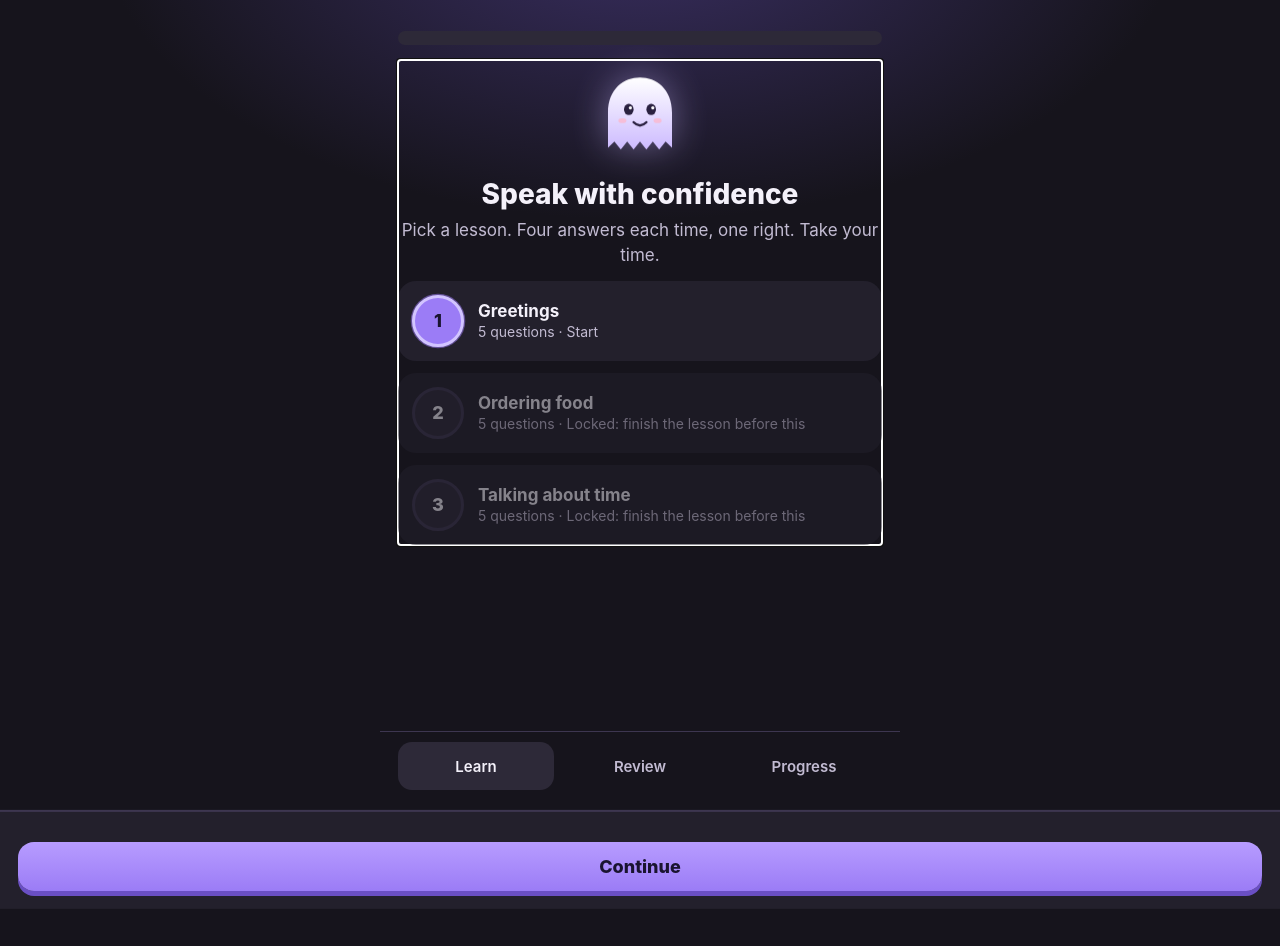
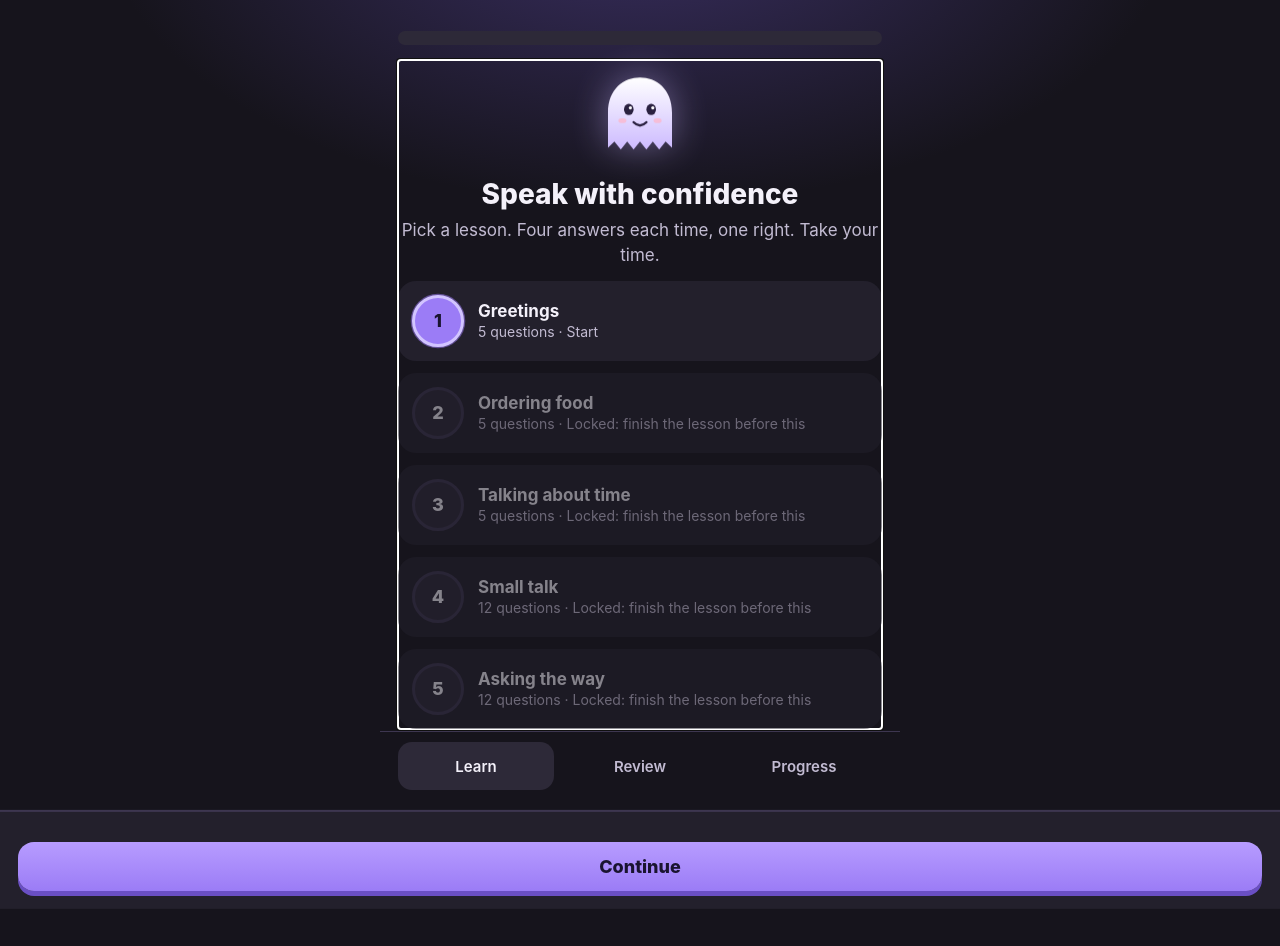
Before and after one commit to GhostChatDev/Speak-Learn-English-with-Ghost, a plain HTML site: page ghost-speak-web.html in a window 1280 px wide. Before the commit the page ends 801 px from the top, so only its background shows below. Drawn offline with Linux system fonts and the light colour scheme.

Commit message:
Add two challenge lessons (Small talk, Asking the way) with 4-choice questions
Committed by Ghost Code.

```diff
--- a/ghost-speak-web.html
+++ b/ghost-speak-web.html
@@ -170,6 +170,34 @@ export const LESSONS = [
     { id: "t3", prompt: "Something that happened last week:", answer: "I went to the park last week", wrong: ["I go to the park last week", "I will went to the park", "I going to the park"] },
     { id: "t4", prompt: "Choose the right form: 'She ___ to work every day.'", answer: "goes", wrong: ["go", "going", "gone"] },
     { id: "t5", prompt: "A plan for later this year:", answer: "I'm going to study in the autumn", wrong: ["I went to study last year", "I studied in the autumn", "I'm study in the autumn"] },
+  ]},
+  { id: "small-talk", title: "Small talk", items: [
+    { id: "s1", prompt: "Someone asks 'How are you?' A natural reply:", answer: "I'm doing well, thanks. And you?", wrong: ["I am well-doing, thank", "Yes, I am you", "I are fine, you"] },
+    { id: "s2", prompt: "Ending a conversation politely:", answer: "It was lovely talking to you", wrong: ["It was lovely talk you", "Stop talking now", "Bye, never again"] },
+    { id: "s3", prompt: "Asking about someone's weekend:", answer: "Did you do anything nice at the weekend?", wrong: ["Did you nice anything weekend?", "Do you weekend go nice?", "Weekend is nice for you did?"] },
+    { id: "s4", prompt: "Someone compliments your jacket. Reply:", answer: "Thank you, I like it too", wrong: ["Thanks, you jacket", "Jacket is thank you", "I like you jacket"] },
+    { id: "s5", prompt: "You want to agree with an idea:", answer: "I completely agree", wrong: ["I completely agreed me", "I agree complete", "I am agree it"] },
+    { id: "s6", prompt: "A friend tells you good news. Reply:", answer: "That's wonderful news!", wrong: ["That's wonder news!", "News wonderful is that!", "Wonderful is news I"] },
+    { id: "s7", prompt: "Politely interrupting someone:", answer: "Sorry to interrupt, but may I add something?", wrong: ["Sorry interrupt, add I something", "Shut up, I want to add", "Stop, I speak now"] },
+    { id: "s8", prompt: "Asking how long someone has lived here:", answer: "How long have you lived here?", wrong: ["How long you have lived here?", "How long do you living here?", "How long are you live here since?"] },
+    { id: "s9", prompt: "Showing interest in someone's hobbies:", answer: "What do you do in your free time?", wrong: ["What you do in free time?", "What free time you do?", "Do you what free time?"] },
+    { id: "s10", prompt: "Saying you are not certain:", answer: "I'm not sure, to be honest", wrong: ["I no sure, to be honest", "I not sure be honest", "Not I sure, honest be"] },
+    { id: "s11", prompt: "Offering to help someone:", answer: "Can I help you with that?", wrong: ["Can I help with you that?", "Help me you that can?", "I can help that you"] },
+    { id: "s12", prompt: "Ending a phone call warmly:", answer: "Let's speak again soon", wrong: ["Let us speak again soonly", "Let's talk soon at I", "I let speak again"] },
+  ]},
+  { id: "directions", title: "Asking the way", items: [
+    { id: "d1", prompt: "Asking where the station is:", answer: "Excuse me, where is the station?", wrong: ["Excuse me, station where is?", "Where station is excuse me?", "Excuse, the station where"] },
+    { id: "d2", prompt: "Telling someone to turn at the lights:", answer: "Turn right at the traffic lights", wrong: ["Turn right on traffic light ago", "Right turn lights are traffic at", "Go right, then the lights"] },
+    { id: "d3", prompt: "Asking if a shop is far away:", answer: "Is it far from here?", wrong: ["Is far it from here?", "It is far from here?", "Far is it here from?"] },
+    { id: "d4", prompt: "Meaning of 'next to':", answer: "beside", wrong: ["behind", "between", "across from it"] },
+    { id: "d5", prompt: "Meaning of 'in front of':", answer: "in front of", wrong: ["behind", "under", "far from"] },
+    { id: "d6", prompt: "You are lost. Ask for help:", answer: "Sorry, I'm lost. Could you help me?", wrong: ["Sorry, I lost. Help me?", "I'm lost, you help", "Help me lost, sorry you"] },
+    { id: "d7", prompt: "Asking how far it is on foot:", answer: "How far is it on foot?", wrong: ["How far is it by foot on?", "How far walking it is?", "How is far foot it?"] },
+    { id: "d8", prompt: "Thanking someone for directions:", answer: "Thanks, you've been very helpful", wrong: ["Thanks, you very helpful been", "Thanks, you are help been", "Thanks, helpful you was"] },
+    { id: "d9", prompt: "Meaning of 'route':", answer: "the way you travel from A to B", wrong: ["a kind of map picture", "a type of car", "a small road sign"] },
+    { id: "d10", prompt: "Crossing the road safely: 'Look ___ before you cross.'", answer: "both ways", wrong: ["both way's", "the way both", "way both"] },
+    { id: "d11", prompt: "Asking for the nearest bus stop:", answer: "Where is the nearest bus stop?", wrong: ["Where is nearest bus stop?", "Nearest where bus stop is?", "Where bus stop is the nearest?"] },
+    { id: "d12", prompt: "Confirming you understood the directions:", answer: "Got it, I'll go straight on", wrong: ["Got it, I go straight on yesterday", "Got it, I goed straight", "Got, I straight on going"] },
   ]},
 ];
 // Content check: unique ids, exactly 3 distinct wrong answers, none equal to the correct one.
```
